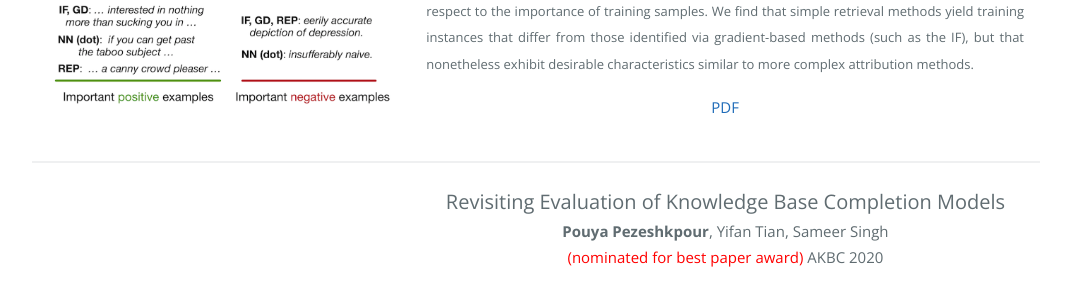
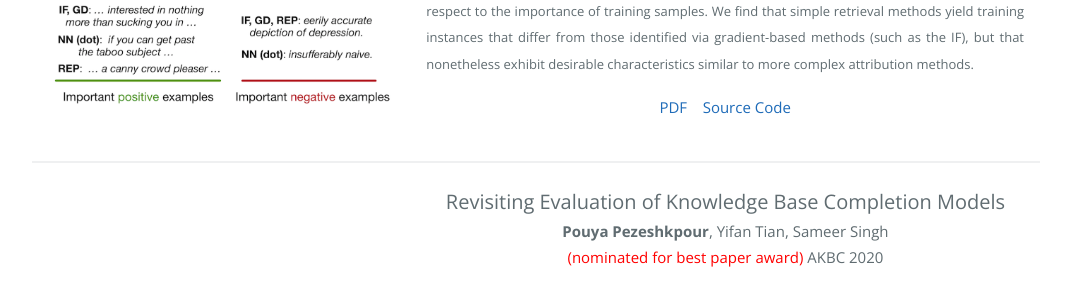
Before and after one commit to pouyapez/pouyapez.github.io, a Jekyll site: the page built from index.md, in a window 1280 px wide and 900 px high, scrolled down 1408 px. Shown: the part 163-447 px from the top of the window, without its empty margins (104-1175 px from the left). Built offline with Jekyll 4.4.1, drawn with Linux system fonts in a browser that asks for light colours.

Commit message:
Update index.md

```diff
--- a/index.md
+++ b/index.md
@@ -59,7 +59,7 @@
              </p><p align="justify"> <font style="font-size:13px">In this work we evaluate the degree to which different potential instance attribution agree with respect to the importance of training samples.
 We find that simple retrieval methods yield training instances that differ from those identified via gradient-based methods (such as the IF), but that nonetheless exhibit desirable characteristics similar to more complex attribution methods. </font><br></p>
                       <p align="center">
-             <font style="font-size:15px"><a href="https://arxiv.org/pdf/2104.04128.pdf">PDF</a></font>
+             <font style="font-size:15px"><a href="https://arxiv.org/pdf/2104.04128.pdf">PDF</a>&nbsp;&nbsp;&nbsp;  <a href="https://github.com/successar/instance_attributions_NLP">Source Code</a></font>
              </p>
         </td>
       </tr>
```
